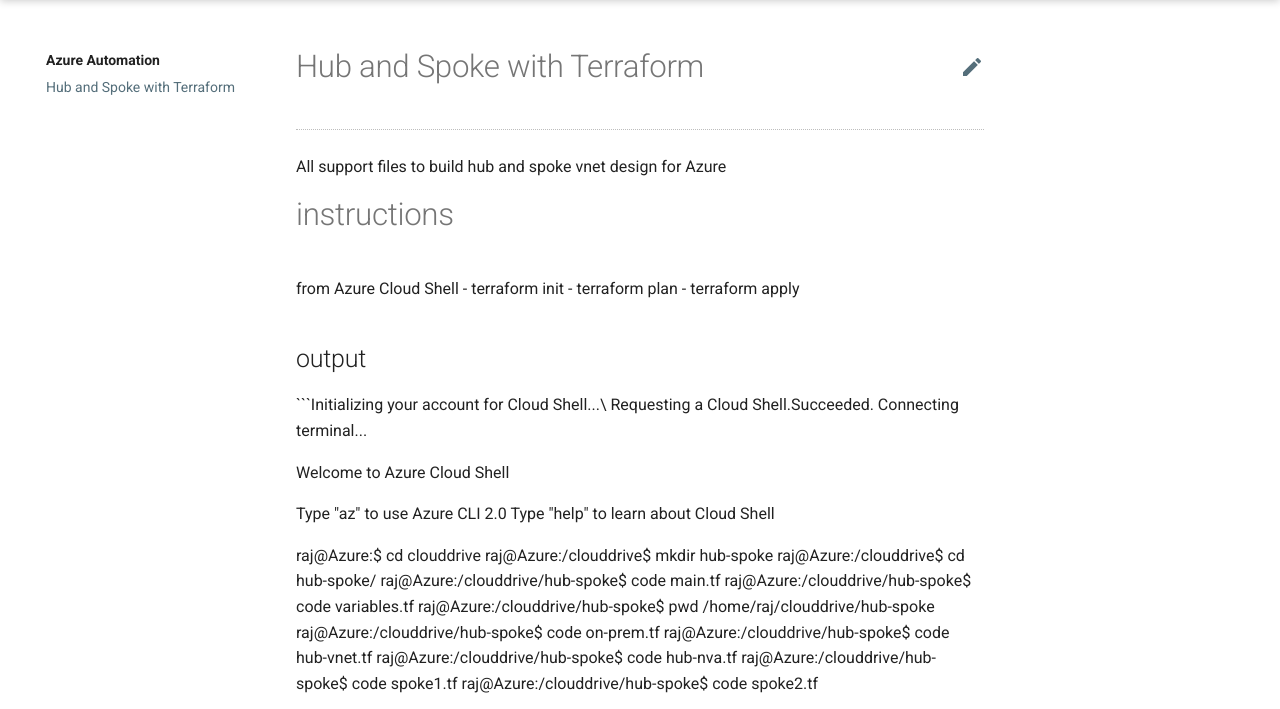
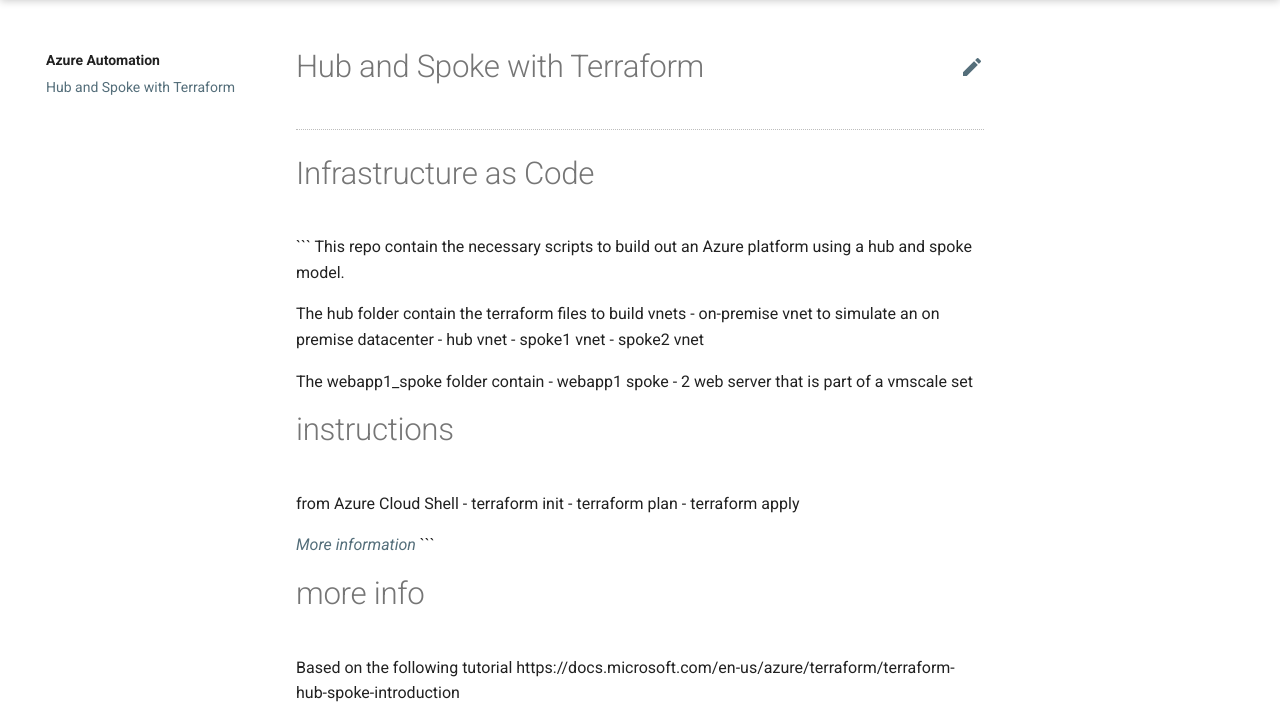
Before and after one commit to bissessr/azure-hub_spoke, a plain HTML site: page index.html in a window 1280 px wide. Shown: the part 51-760 px from the top of the page. Drawn offline with Linux system fonts and the light colour scheme; no server answers.

Commit message:
Deployed 9372e18 with MkDocs version: 1.0.4

````diff
--- a/index.html
+++ b/index.html
@@ -316,35 +316,25 @@
 
 
                 <h1 id="hub-and-spoke-with-terraform">Hub and Spoke with Terraform<a class="headerlink" href="#hub-and-spoke-with-terraform" title="Permanent link">&para;</a></h1>
-<p><hr>
-All support files to build hub and spoke vnet design for Azure</p>
+<hr>
+
+<h1 id="infrastructure-as-code">Infrastructure as Code<a class="headerlink" href="#infrastructure-as-code" title="Permanent link">&para;</a></h1>
+<p>```
+This repo contain the necessary scripts to build out an Azure platform using a hub and spoke model.</p>
+<p>The hub folder contain the terraform files to build vnets
+- on-premise vnet to simulate an on premise datacenter
+- hub vnet
+- spoke1 vnet
+- spoke2 vnet</p>
+<p>The webapp1_spoke folder contain
+- webapp1 spoke
+- 2 web server that is part of a vmscale set</p>
 <h1 id="instructions">instructions<a class="headerlink" href="#instructions" title="Permanent link">&para;</a></h1>
 <p>from Azure Cloud Shell
 - terraform init
 - terraform plan
 - terraform apply</p>
-<h2 id="output">output<a class="headerlink" href="#output" title="Permanent link">&para;</a></h2>
-<p>```Initializing your account for Cloud Shell...\
-Requesting a Cloud Shell.Succeeded.
-Connecting terminal...</p>
-<p>Welcome to Azure Cloud Shell</p>
-<p>Type "az" to use Azure CLI 2.0
-Type "help" to learn about Cloud Shell</p>
-<p>raj@Azure:$ cd clouddrive
-raj@Azure:/clouddrive$ mkdir hub-spoke
-raj@Azure:/clouddrive$ cd hub-spoke/
-raj@Azure:/clouddrive/hub-spoke$ code main.tf
-raj@Azure:/clouddrive/hub-spoke$ code variables.tf
-raj@Azure:/clouddrive/hub-spoke$ pwd
-/home/raj/clouddrive/hub-spoke
-raj@Azure:/clouddrive/hub-spoke$ code on-prem.tf
-raj@Azure:/clouddrive/hub-spoke$ code hub-vnet.tf
-raj@Azure:/clouddrive/hub-spoke$ code hub-nva.tf
-raj@Azure:/clouddrive/hub-spoke$ code spoke1.tf
-raj@Azure:/clouddrive/hub-spoke$ code spoke2.tf</p>
-<p>raj@Azure:/clouddrive/hub-spoke$ ls
-hub-nva.tf  hub-vnet.tf  main.tf  on-prem.tf  spoke1.tf  spoke2.tf  variables.tf
-raj@Azure:~/clouddrive/hub-spoke$ ```</p>
+<p><em><a href="https://bissessr.github.io/azure-hub_spoke/">More information</a></em> ```</p>
 <h1 id="more-info">more info<a class="headerlink" href="#more-info" title="Permanent link">&para;</a></h1>
 <p>Based on the following tutorial
 https://docs.microsoft.com/en-us/azure/terraform/terraform-hub-spoke-introduction</p>
````
Also changed, not shown: search/search_index.json (+1 -1 lines), 1 other file.
